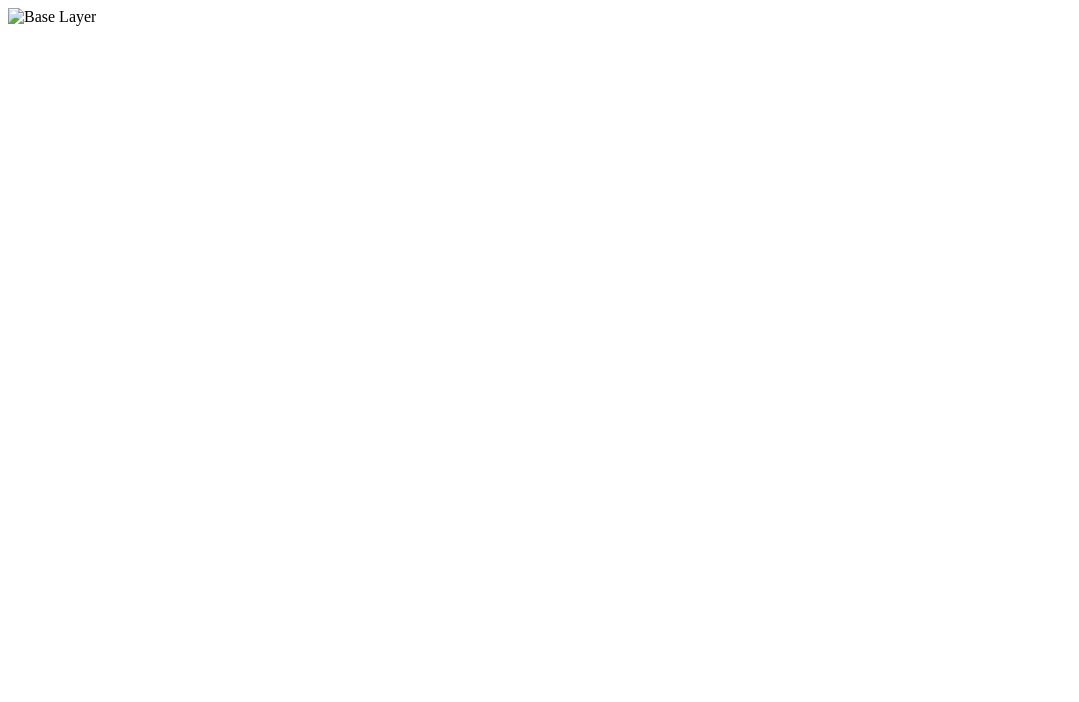
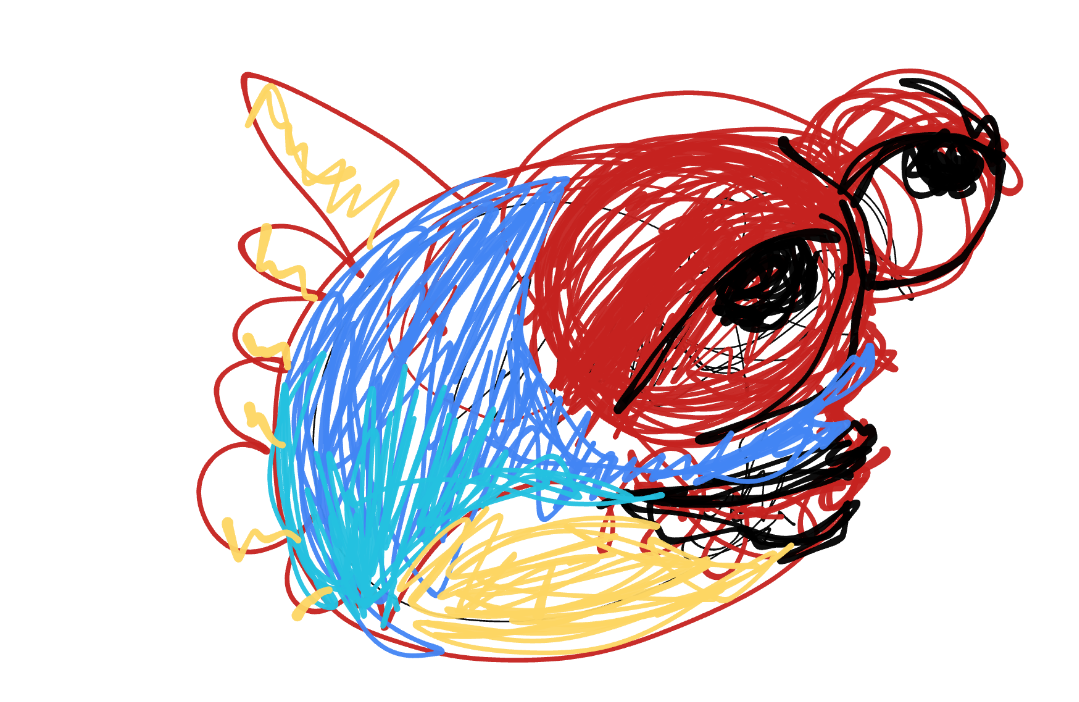
Before and after one commit to PressedCoffee/interactive-nft, a plain HTML site: page index.html in a window 1280 px wide. Shown: the whole page, without its empty margins (0-1079 px from the left). Drawn offline with Linux system fonts and the light colour scheme.

Commit message:
Update index.html
update scratch effect and file names

```diff
--- a/index.html
+++ b/index.html
@@ -22,7 +22,7 @@
 </head>
 <body>
     <div id="container">
-        <img src="base-layer.jpg" alt="Base Layer" id="base-layer">
+        <img src="testNFTlayer2.png" alt="Base Layer" id="base-layer">
         <canvas id="scratch-canvas"></canvas>
     </div>
     <script>
@@ -36,7 +36,13 @@
         baseLayer.onload = () => {
             scratchCanvas.width = baseLayer.clientWidth;
             scratchCanvas.height = baseLayer.clientHeight;
-            ctx.drawImage(baseLayer, 0, 0, scratchCanvas.width, scratchCanvas.height);
+
+            const topLayer = new Image();
+            topLayer.src = 'testNFTlayer1.png';
+            topLayer.onload = () => {
+                ctx.drawImage(topLayer, 0, 0, scratchCanvas.width, scratchCanvas.height);
+            };
+
             ctx.globalCompositeOperation = 'destination-out';
         };
 
```
